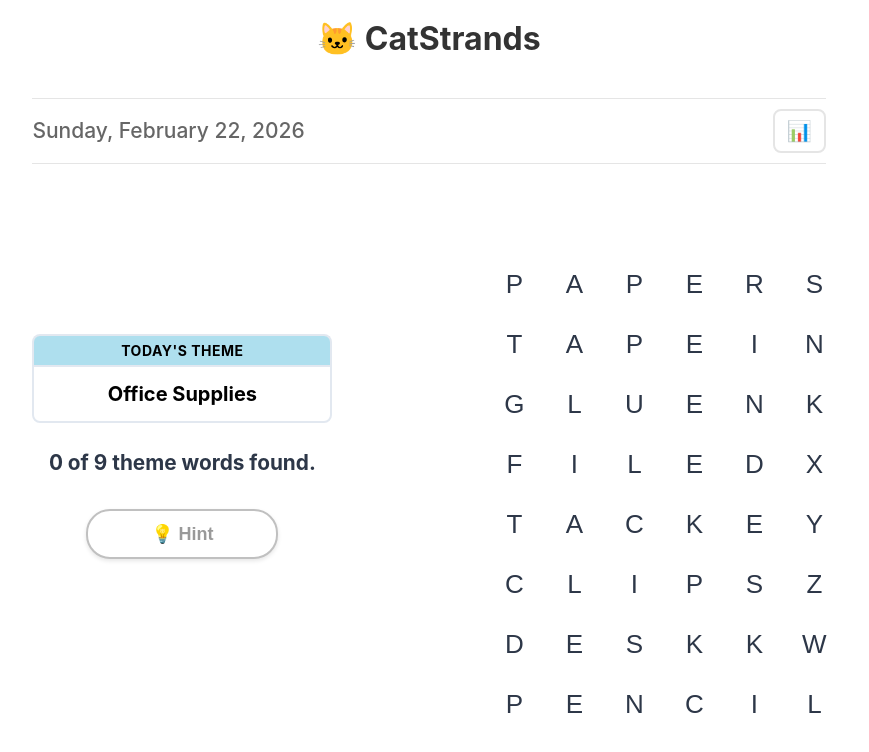
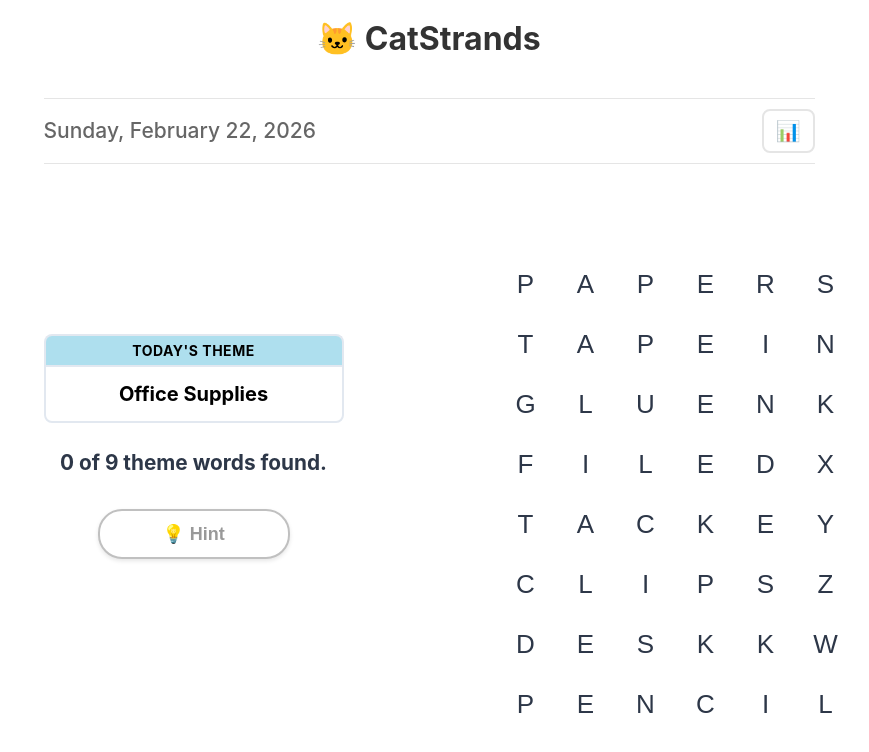
Before and after one commit to slmingol/catstrands, a React (Vite) app: page / in a window 1280 px wide. Shown: the top 752 px of the page, without its empty margins (211-1080 px from the left). Built offline with nearby package versions, Linux system fonts and the light colour scheme.

Commit message:
Change theme titlebar horizontal padding to 24px

```diff
--- a/src/components/StrandsGame.css
+++ b/src/components/StrandsGame.css
@@ -96,7 +96,7 @@
   text-transform: uppercase;
   letter-spacing: 0.5px;
   background: #aedfee;
-  padding: 4px 68px;
+  padding: 4px 24px;
   border-radius: 8px 8px 0 0;
   border: 2px solid #e2e8f0;
   border-bottom: none;
@@ -107,7 +107,7 @@
   font-size: 1.25rem;
   font-weight: 700;
   color: #000;
-  padding: 12px 68px;
+  padding: 12px 24px;
   background: white;
   border-radius: 0 0 8px 8px;
   border: 2px solid #e2e8f0;
```
